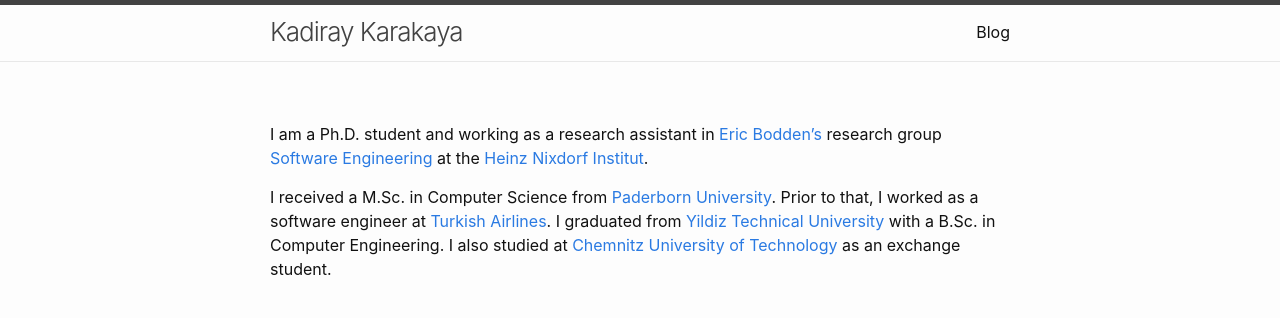
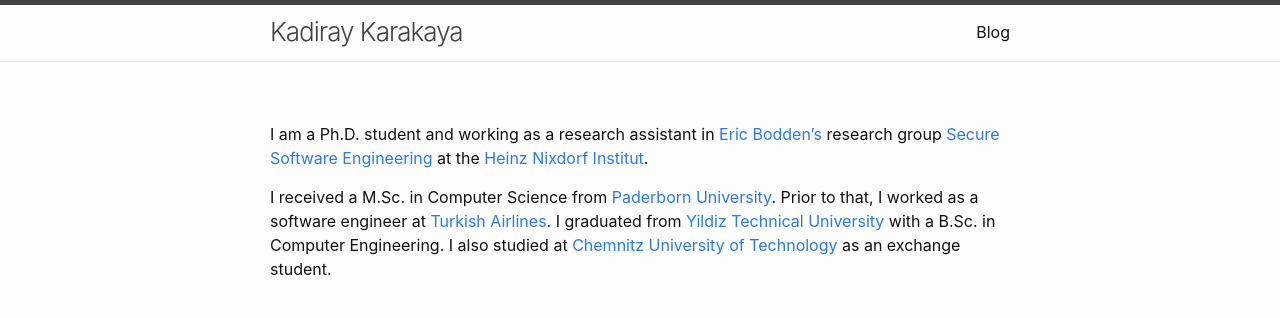
Before and after one commit to kadirayk/kadirayk.github.io, a Jekyll site: the page built from index.markdown, in a window 1280 px wide. Shown: the top 318 px of the page. Built offline with Jekyll 4.4.1, drawn with Linux system fonts in a browser that asks for light colours.

Commit message:
update group name

```diff
--- a/index.markdown
+++ b/index.markdown
@@ -6,7 +6,7 @@ layout: page
 ---
 
 I am a Ph.D. student and working as a research assistant in [Eric Bodden's](https://bodden.de)
-research group [Software Engineering](https://www.hni.uni-paderborn.de/en/swt/) at the [Heinz Nixdorf Institut](https://www.hni.uni-paderborn.de/en/).
+research group [Secure Software Engineering](https://www.hni.uni-paderborn.de/en/sse/) at the [Heinz Nixdorf Institut](https://www.hni.uni-paderborn.de/en/).
 
  I received a M.Sc. in Computer Science from [Paderborn University](https://uni-paderborn.de).
  Prior to that, I worked as a software engineer at [Turkish Airlines](https://www.turkishairlines.com/).
```
